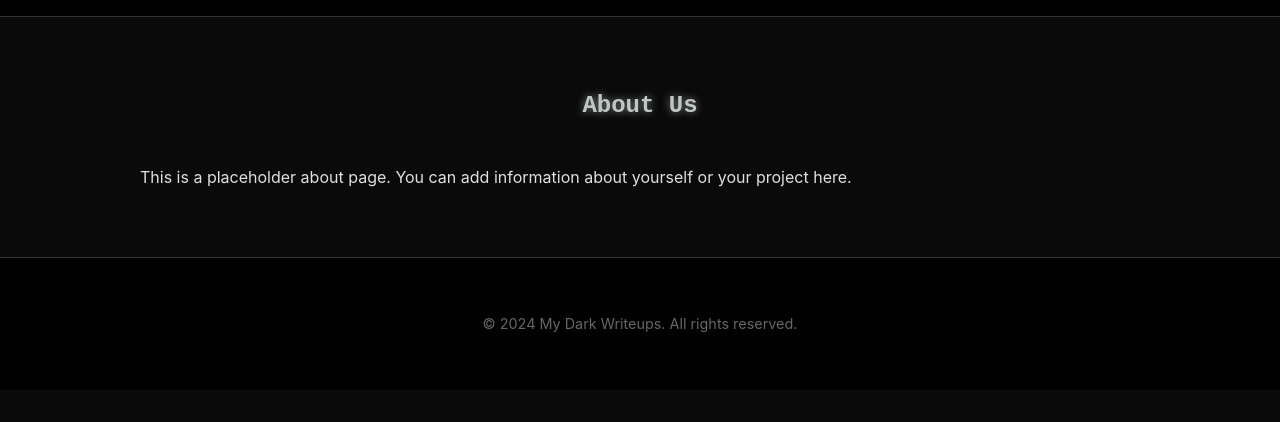
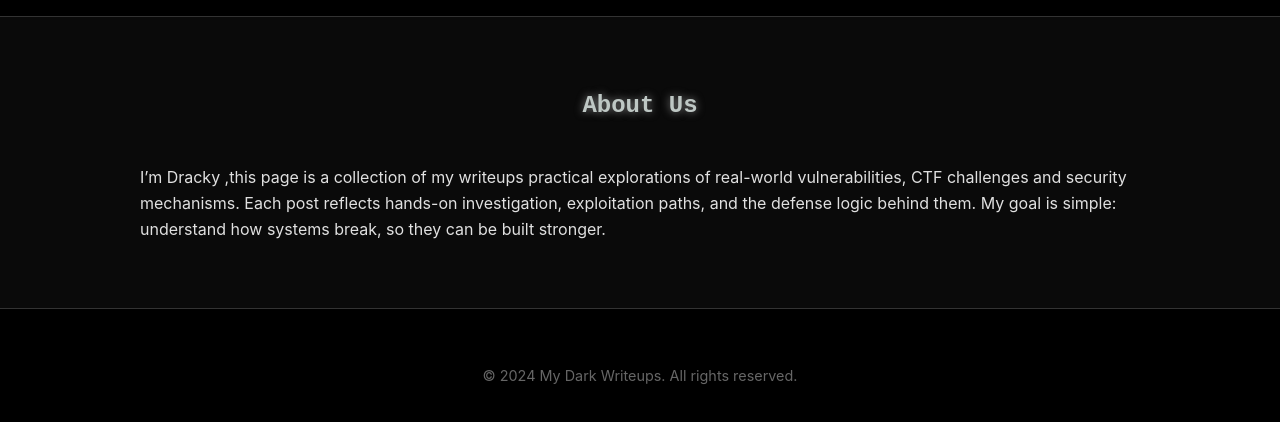
Before and after one commit to drackyjr/drackyjr.github.io, a plain HTML site: page about.html in a window 1280 px wide. Shown: the part 100-522 px from the top of the page. Drawn offline with Linux system fonts and the light colour scheme.

Commit message:
Update about.html

```diff
--- a/about.html
+++ b/about.html
@@ -20,7 +20,11 @@
         <button class="back-button" onclick="window.location.href='index.html'">&larr; Back to Home</button>
         <section class="page-section">
             <h1 class="page-title">About Us</h1>
-            <p>This is a placeholder about page. You can add information about yourself or your project here.</p>
+            <p>I’m Dracky
+,this page is a collection of my writeups practical explorations of real-world vulnerabilities, CTF challenges and security mechanisms.
+
+Each post reflects hands-on investigation, exploitation paths, and the defense logic behind them.
+My goal is simple: understand how systems break, so they can be built stronger.</p>
         </section>
     </main>
 
@@ -30,4 +34,5 @@
         </div>
     </footer>
 </body>
+
 </html>
```
